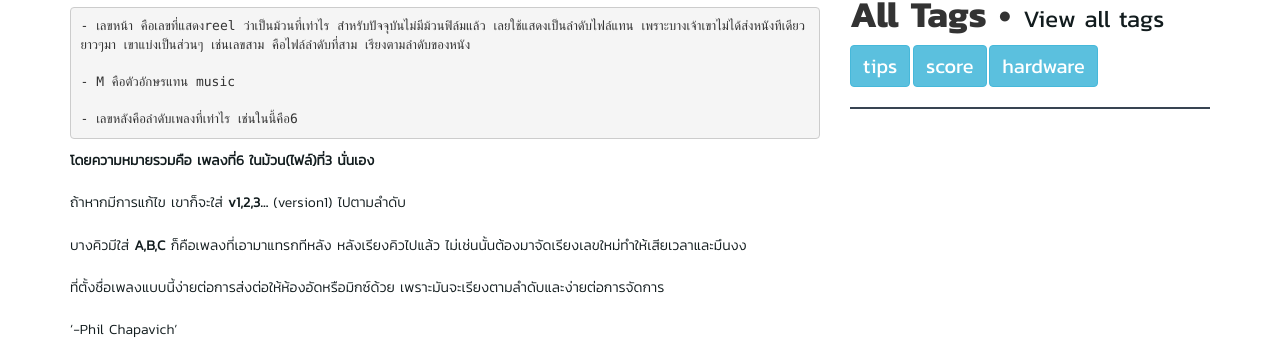
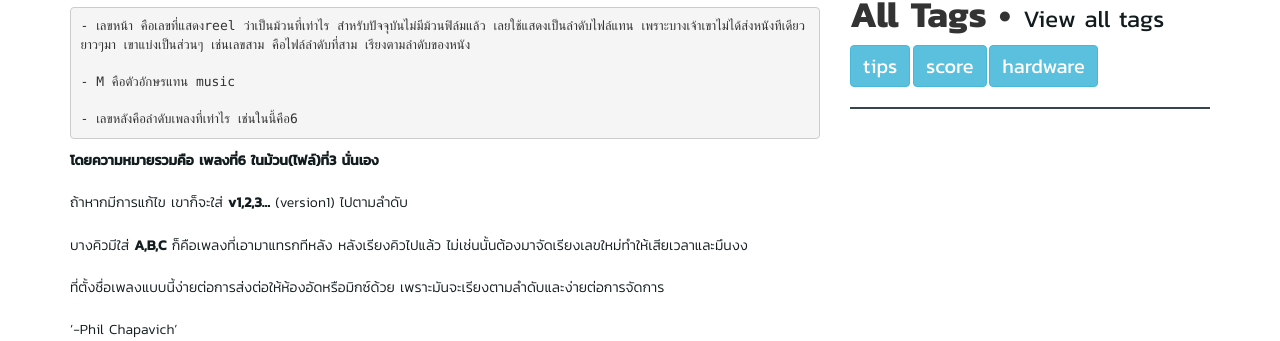
Before and after one commit to motionsquaremusic/motionsquaremusic.github.io, a Jekyll site: the page built from _posts/2015-05-19-1m1.markdown, in a window 1280 px wide and 1310 px high. Shown: the part 624-965 px from the top of the window. Built offline with Jekyll 4.4.1, drawn with Linux system fonts in a browser that asks for light colours; nearby versions of some CDN libraries; comment, search, counter and statistics services are not loaded.

```diff
--- a/assets/css/addons.css
+++ b/assets/css/addons.css
@@ -145,8 +145,8 @@
   color:#01b2fe;
 }
 
-strong {
-  font-weight: bolder;
+b, strong {
+  font-family: 'KanitMedium';
 }
 
 
```
